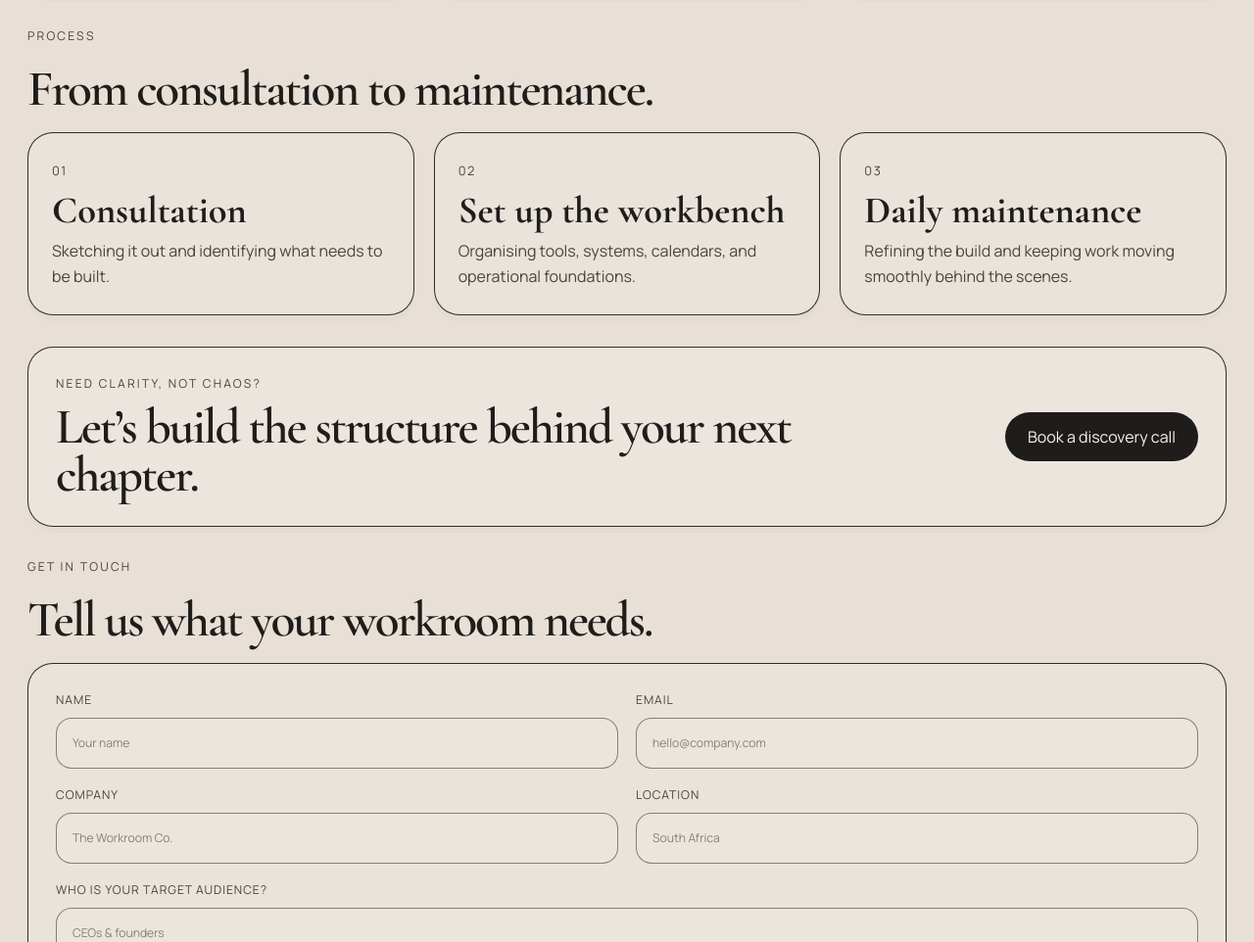
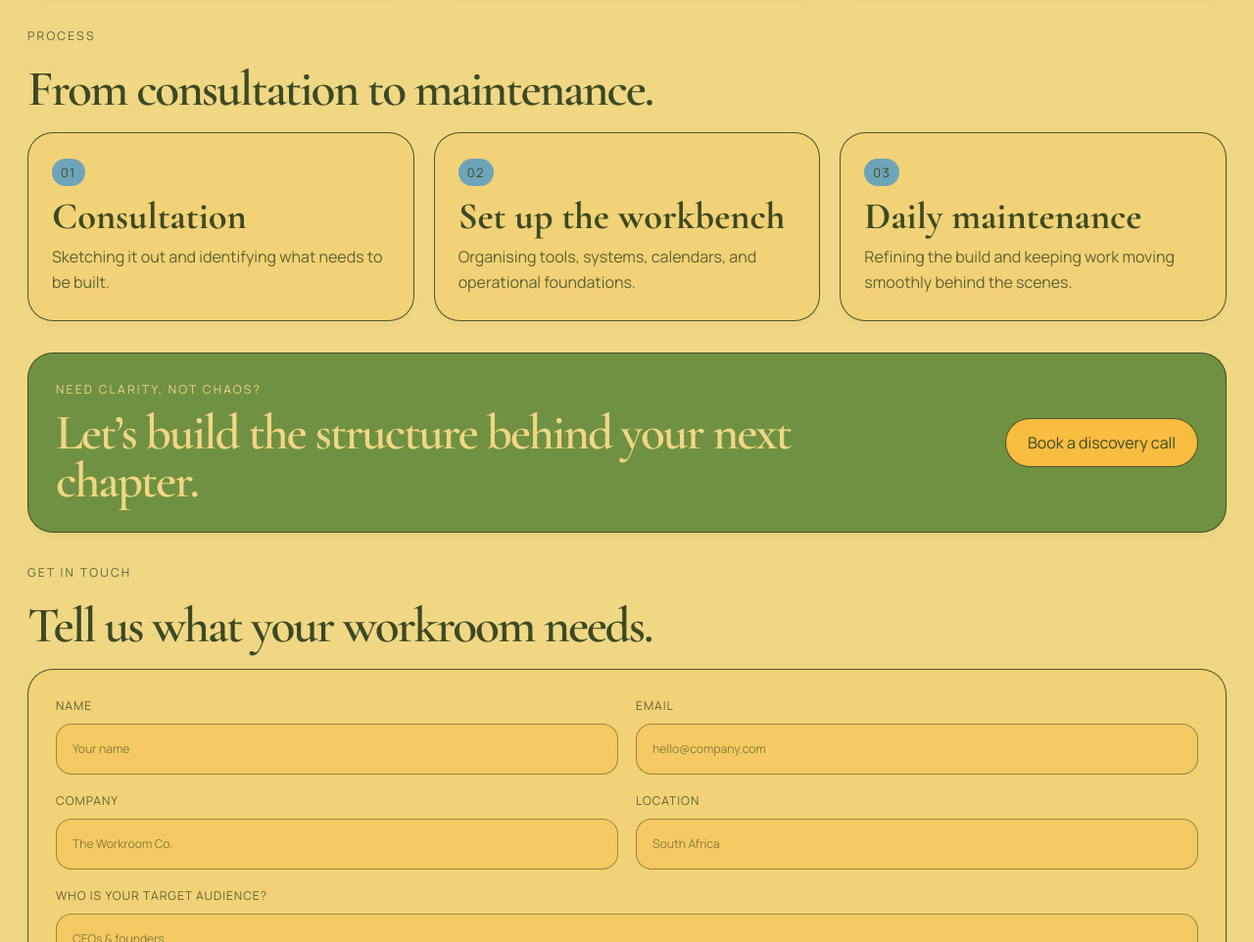
Before and after one commit to Derekbbb/The-Workroom-Co, a plain HTML site: page index.html in a window 1280 px wide. Shown: the part 1960-2922 px from the top of the page at 98% size. Drawn offline with nearby package versions, Linux system fonts and the light colour scheme.

Commit message:
Update brand colour palette

```diff
--- a/styles.css
+++ b/styles.css
@@ -1,16 +1,16 @@
 :root {
-  --bg: #e8e0d7;
-  --panel: rgba(255, 255, 255, 0.14);
-  --panel-strong: rgba(255, 255, 255, 0.2);
-  --line: rgba(26, 25, 24, 0.9);
-  --line-soft: rgba(26, 25, 24, 0.5);
-  --text: #1f1d1b;
-  --muted: #4a433d;
-  --accent-terracotta: #d9805a;
-  --accent-gold: #dcbf59;
-  --accent-olive: #708a62;
-  --accent-sage: #7aa7a2;
-  --shadow: rgba(17, 15, 13, 0.08);
+  --bg: #F0D784;
+  --panel: rgba(248, 188, 65, 0.2);
+  --panel-strong: rgba(248, 188, 65, 0.36);
+  --line: rgba(60, 73, 35, 0.9);
+  --line-soft: rgba(60, 73, 35, 0.5);
+  --text: #3C4923;
+  --muted: rgba(60, 73, 35, 0.82);
+  --accent-terracotta: #D86F33;
+  --accent-gold: #F8BC41;
+  --accent-olive: #709142;
+  --accent-blue: #6EA4B8;
+  --shadow: rgba(60, 73, 35, 0.1);
 }
 
 * {
@@ -107,7 +107,7 @@ main {
 }
 
 .panel {
-  background: rgba(255, 255, 255, 0.1);
+  background: var(--panel);
   border: 1.5px solid var(--line);
   border-radius: 26px;
   box-shadow: 0 6px 0 rgba(17, 15, 13, 0.02);
@@ -175,11 +175,11 @@ main {
 
 .primary-btn {
   background: var(--text);
-  color: #f8f4f1;
+  color: var(--bg);
 }
 
 .secondary-btn {
-  background: transparent;
+  background: var(--accent-gold);
 }
 
 .primary-btn:hover,
@@ -278,16 +278,17 @@ main {
 }
 
 .price-card.featured {
-  background: rgba(26, 25, 24, 0.98);
-  color: #f4efe9;
-  border-color: rgba(26, 25, 24, 0.98);
+  background: var(--text);
+  color: var(--bg);
+  border-color: var(--text);
 }
 
 .price-card.featured .meta,
 .price-card.featured .card-copy,
 .price-card.featured ul,
-.price-card.featured .tag {
-  color: rgba(255, 255, 255, 0.8);
+.price-card.featured .tag,
+.price-card.featured .price-row span {
+  color: rgba(240, 215, 132, 0.82);
 }
 
 .tag {
@@ -366,7 +367,11 @@ main {
   font-size: 0.8rem;
   letter-spacing: 0.12em;
   text-transform: uppercase;
-  color: var(--muted);
+  display: inline-block;
+  padding: 5px 9px;
+  border-radius: 999px;
+  background: var(--accent-blue);
+  color: var(--text);
 }
 
 .step h3 {
@@ -388,7 +393,17 @@ main {
   justify-content: space-between;
   padding: 28px 28px;
   gap: 24px;
-  background: rgba(255, 255, 255, 0.18);
+  background: var(--accent-olive);
+}
+
+.cta-strip h2,
+.cta-strip .eyebrow {
+  color: var(--bg);
+}
+
+.cta-strip .primary-btn {
+  background: var(--accent-gold);
+  color: var(--text);
 }
 
 .contact-form {
@@ -422,12 +437,12 @@ input {
   padding: 0 16px;
   border-radius: 16px;
   border: 1.5px solid var(--line-soft);
-  background: rgba(255, 255, 255, 0.08);
+  background: var(--panel-strong);
   color: var(--text);
 }
 
 input::placeholder {
-  color: rgba(31, 29, 27, 0.5);
+  color: rgba(60, 73, 35, 0.6);
   text-transform: none;
   letter-spacing: 0;
 }
```
